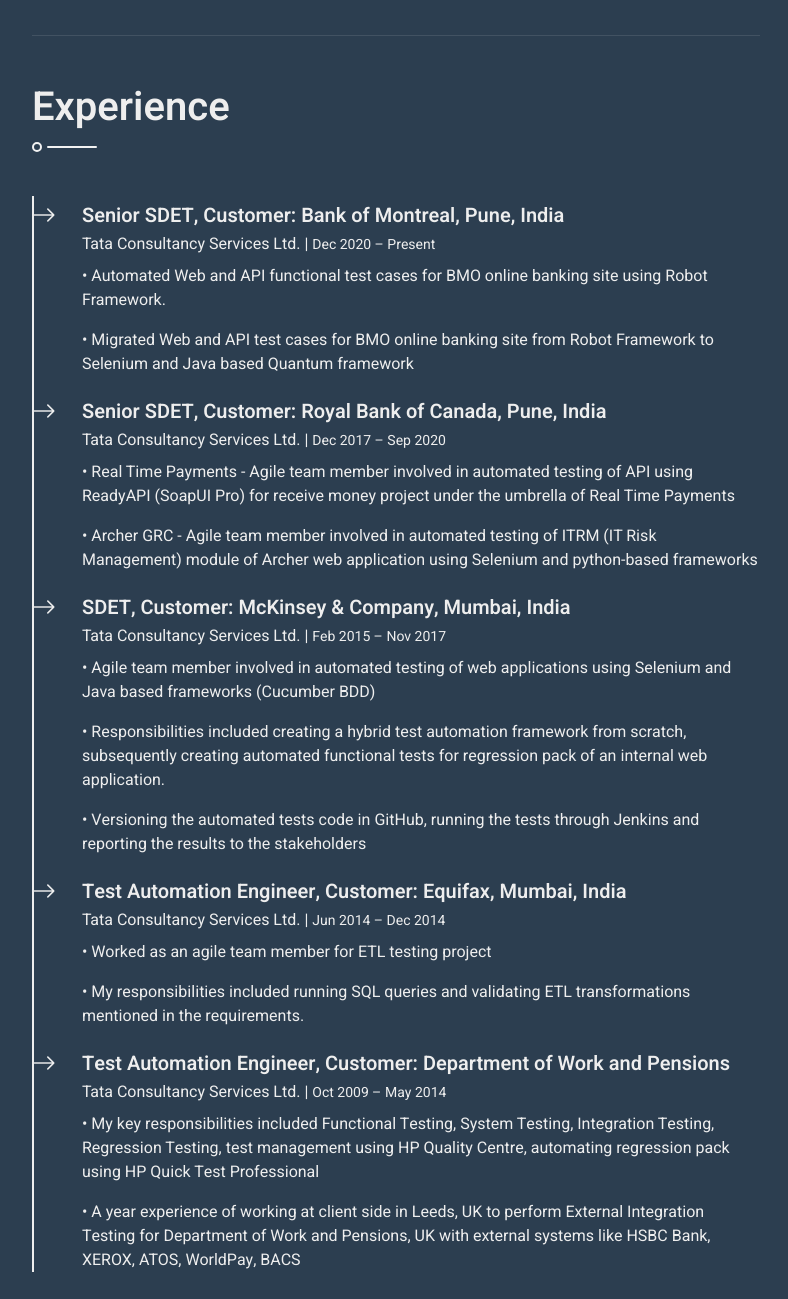
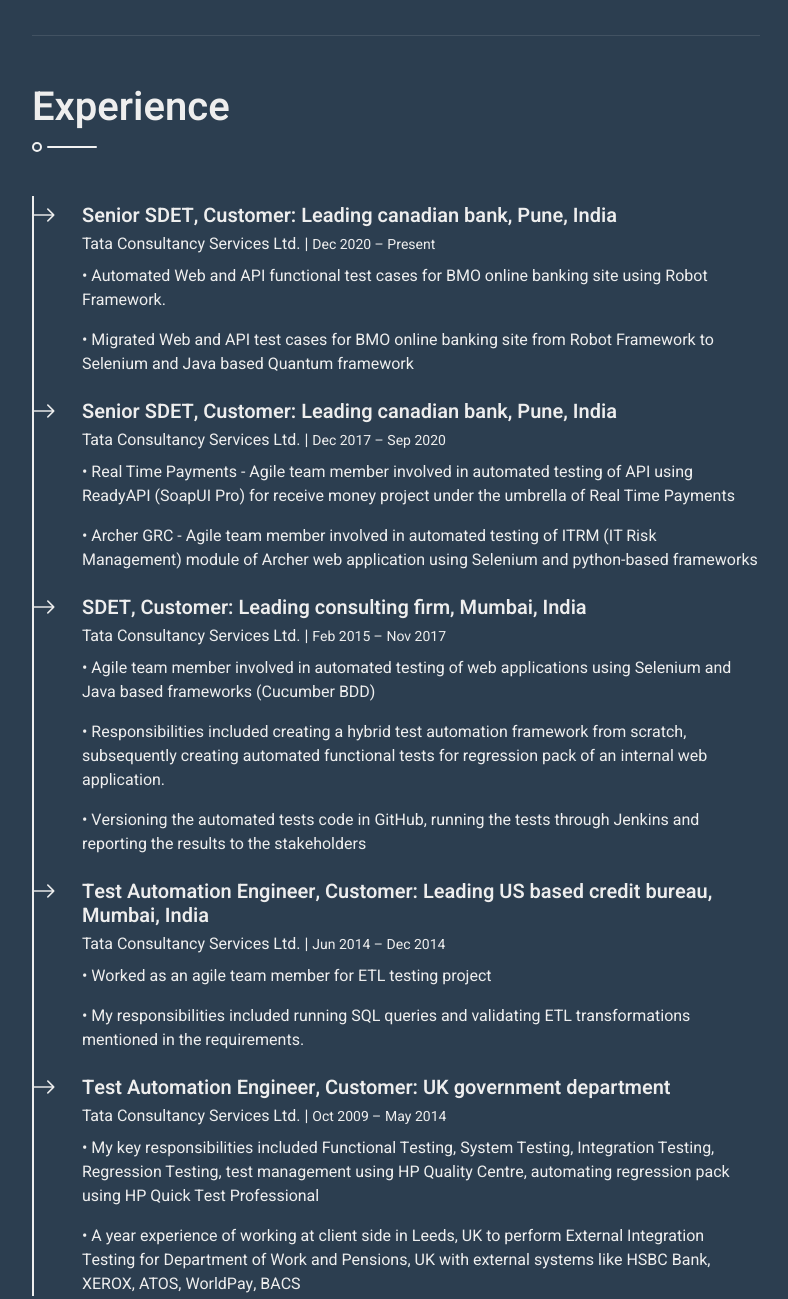
Before and after one commit to RVijaywargiya/MyWebsite, a plain HTML site: page index.html in a window 1280 px wide. Shown: the part 1033-2332 px from the top of the page, without its empty margins (438-1226 px from the left). Drawn offline with nearby package versions, Linux system fonts and the light colour scheme.

Commit message:
updated content

```diff
--- a/index.html
+++ b/index.html
@@ -223,7 +223,7 @@
                         <div class="border-start border-2 border-light pt-2 ps-5">
                             <div class="position-relative mb-4">
                                 <span class="bi bi-arrow-right fs-4 text-light position-absolute" style="top: -5px; left: -50px;"></span>
-                                <h5 class="mb-1">Senior SDET, Customer: Bank of Montreal, Pune, India</h5>
+                                <h5 class="mb-1">Senior SDET, Customer: Leading canadian bank, Pune, India</h5>
                                 <p class="mb-2">Tata Consultancy Services Ltd. | <small>Dec 2020 – Present</small></p>
                                 <p>•	Automated Web and API functional test cases for BMO online banking site using Robot Framework.</p>
                                 <p>•	Migrated Web and API test cases for BMO online banking site from Robot Framework to Selenium and Java based Quantum framework</p>
@@ -231,14 +231,14 @@
                             </div>
                             <div class="position-relative mb-4">
                                 <span class="bi bi-arrow-right fs-4 text-light position-absolute" style="top: -5px; left: -50px;"></span>
-                                <h5 class="mb-1">Senior SDET, Customer: Royal Bank of Canada, Pune, India</h5>
+                                <h5 class="mb-1">Senior SDET, Customer: Leading canadian bank, Pune, India</h5>
                                 <p class="mb-2">Tata Consultancy Services Ltd. | <small>Dec 2017 – Sep 2020</small></p>
                                 <p>•	Real Time Payments - Agile team member involved in automated testing of API using ReadyAPI (SoapUI Pro) for receive money project under the umbrella of Real Time Payments</p>
                                 <p>•	Archer GRC - Agile team member involved in automated testing of ITRM (IT Risk Management) module of Archer web application using Selenium and python-based frameworks</p>
                             </div>
                             <div class="position-relative mb-4">
                                 <span class="bi bi-arrow-right fs-4 text-light position-absolute" style="top: -5px; left: -50px;"></span>
-                                <h5 class="mb-1">SDET, Customer: McKinsey & Company, Mumbai, India</h5>
+                                <h5 class="mb-1">SDET, Customer: Leading consulting firm, Mumbai, India</h5>
                                 <p class="mb-2">Tata Consultancy Services Ltd. | <small>Feb 2015 – Nov 2017</small></p>
                                 <p>•	Agile team member involved in automated testing of web applications using Selenium and Java based frameworks (Cucumber BDD)</p>
                                 <p>•	Responsibilities included creating a hybrid test automation framework from scratch, subsequently creating automated functional tests for regression pack of an internal web application.</p>
@@ -246,14 +246,14 @@
                             </div>
                             <div class="position-relative mb-4">
                                 <span class="bi bi-arrow-right fs-4 text-light position-absolute" style="top: -5px; left: -50px;"></span>
-                                <h5 class="mb-1">Test Automation Engineer, Customer: Equifax, Mumbai, India</h5>
+                                <h5 class="mb-1">Test Automation Engineer, Customer: Leading US based credit bureau, Mumbai, India</h5>
                                 <p class="mb-2">Tata Consultancy Services Ltd. | <small>Jun 2014 – Dec 2014</small></p>
                                 <p>•	Worked as an agile team member for ETL testing project</p>
                                 <p>•	My responsibilities included running SQL queries and validating ETL transformations mentioned in the requirements.</p>
                             </div>
                             <div class="position-relative mb-4">
                                 <span class="bi bi-arrow-right fs-4 text-light position-absolute" style="top: -5px; left: -50px;"></span>
-                                <h5 class="mb-1">Test Automation Engineer, Customer: Department of Work and Pensions</h5>
+                                <h5 class="mb-1">Test Automation Engineer, Customer: UK government department</h5>
                                 <p class="mb-2">Tata Consultancy Services Ltd. | <small>Oct 2009 – May 2014</small></p>
                                 <p>•	My key responsibilities included Functional Testing, System Testing, Integration Testing, Regression Testing, test management using HP Quality Centre, automating regression pack using HP Quick Test Professional</p>
                                 <p>•	A year experience of working at client side in Leeds, UK to perform External Integration Testing for Department of Work and Pensions, UK with external systems like HSBC Bank, XEROX, ATOS, WorldPay, BACS</p>
```
